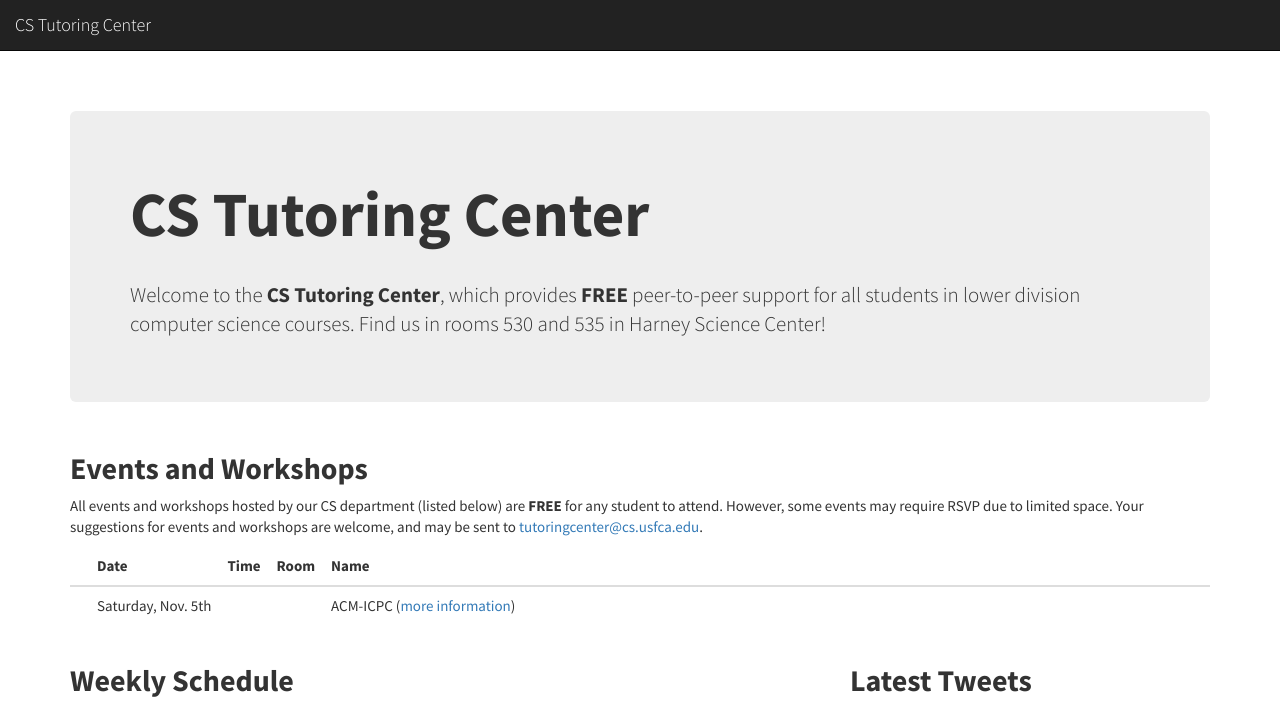
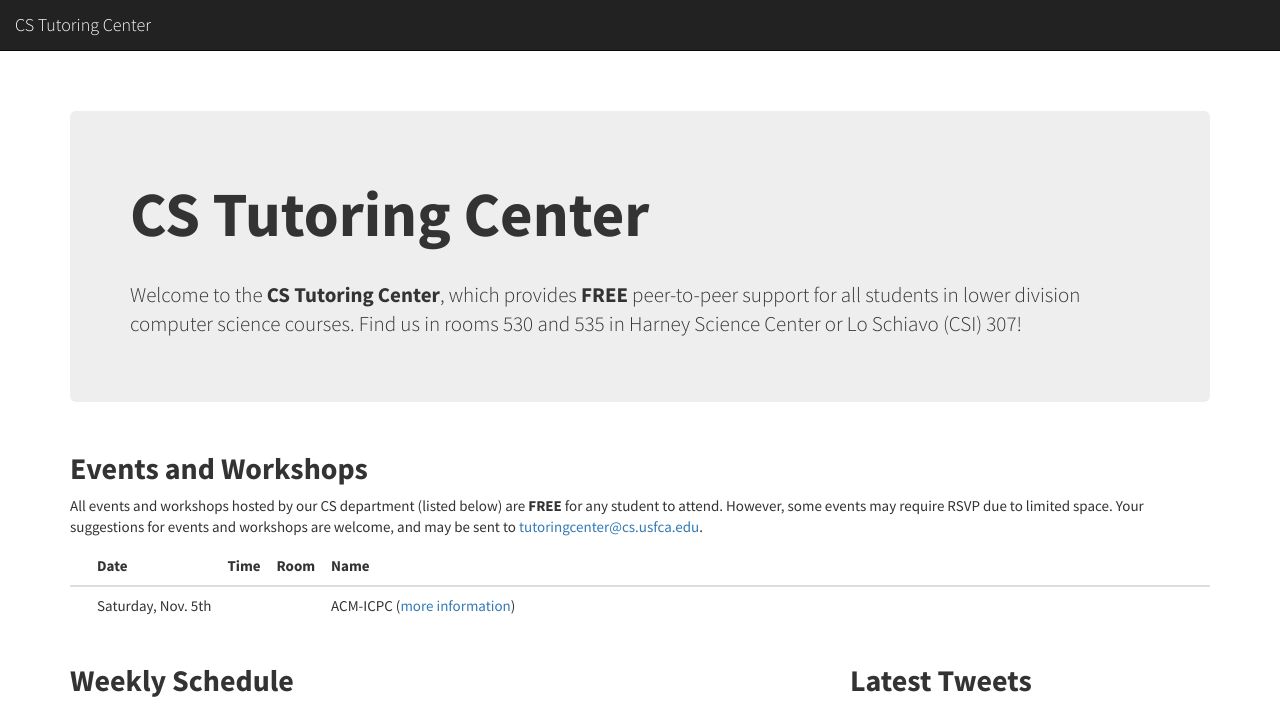
Before and after one commit to CSTutors/CSTutors.github.io, a Jekyll site: the page built from index.html, in a window 1280 px wide. Shown: the top 707 px of the page. Built offline with Jekyll 4.4.1, drawn with Linux system fonts in a browser that asks for light colours; nearby versions of some CDN libraries; comment, search, counter and statistics services are not loaded; grey boxes are pictures that could not be loaded.

Commit message:
updated location of tutors on index

```diff
--- a/index.html
+++ b/index.html
@@ -9,7 +9,7 @@ title: Home
         <div class="jumbotron">
             <h1>CS Tutoring Center</h1>
             <br/>
-            <p class="lead">Welcome to the <strong>CS Tutoring Center</strong>, which provides <strong>FREE</strong> peer-to-peer support for all students in lower division computer science courses. Find us in rooms 530 and 535 in Harney Science Center!</p>
+            <p class="lead">Welcome to the <strong>CS Tutoring Center</strong>, which provides <strong>FREE</strong> peer-to-peer support for all students in lower division computer science courses. Find us in rooms 530 and 535 in Harney Science Center or Lo Schiavo (CSI) 307!</p>
 
         	<!--<p><a href="https://docs.google.com/a/dons.usfca.edu/forms/d/1BwuIzjsLFqnU6_7HfOuR_7OO7UNmVjHeBbHR3gd4kbk/viewform" class="btn btn-primary btn-lg"><strong><span class="glyphicon glyphicon-pencil"></span> Sign In Now!</strong></a></p>//-->
         </div>
```
